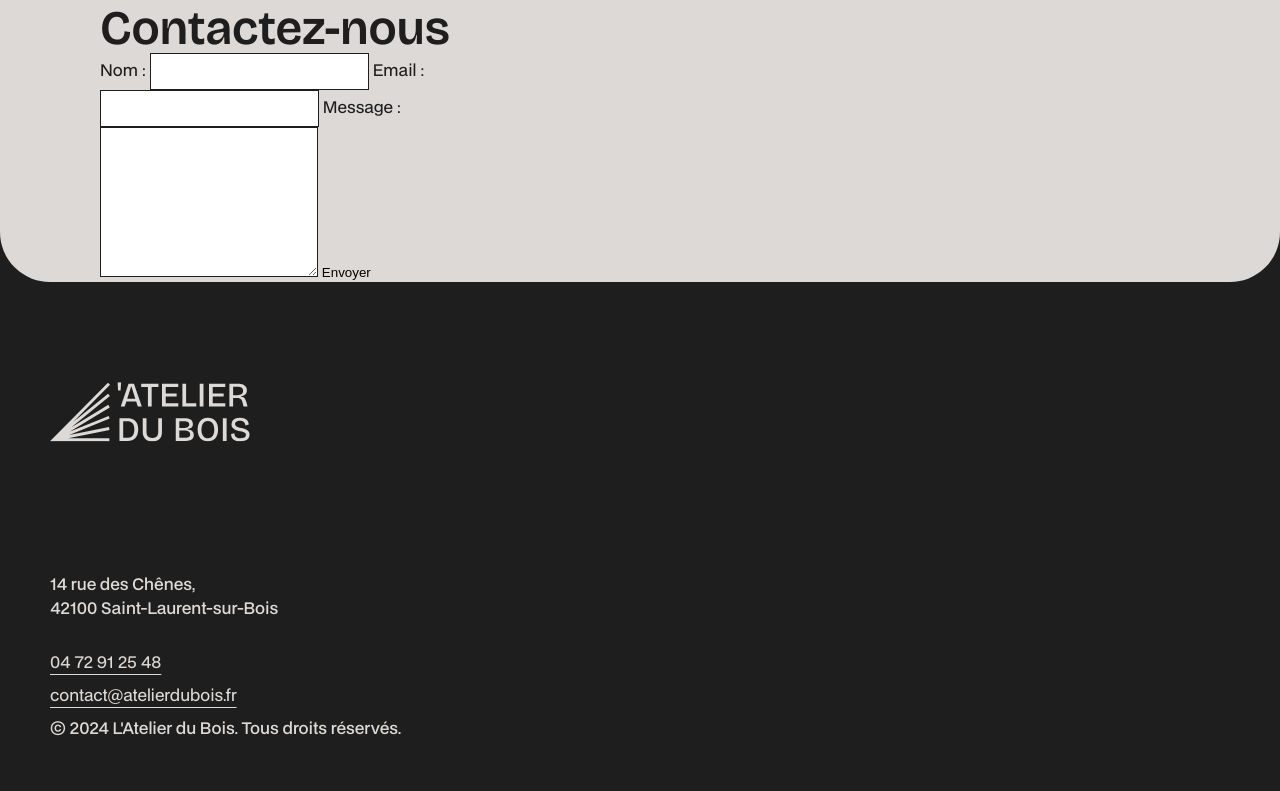
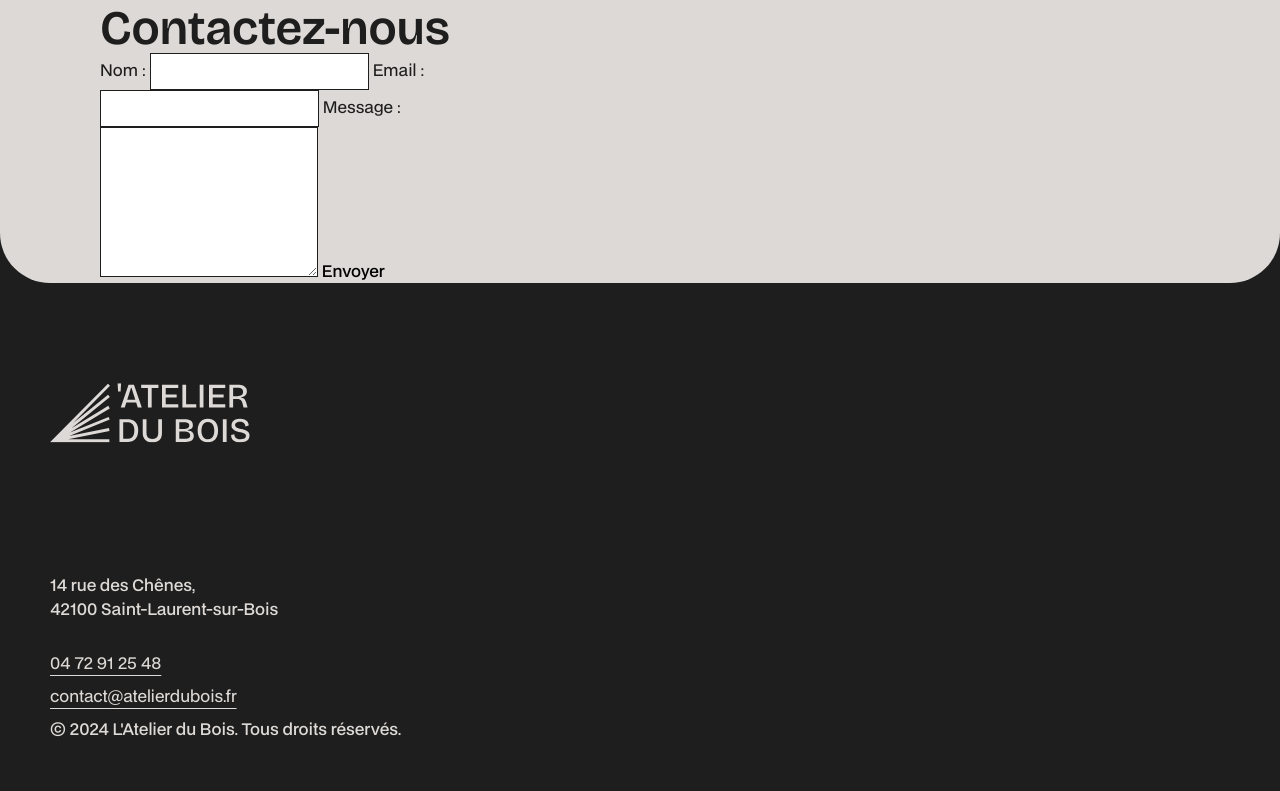
Before and after one commit to fannysaez/AtelierDuBois, a PHP site: page /contact.php in a window 1280 px wide. Shown: the part 97-888 px from the top of the page. Before the commit the page ends 833 px from the top, so only its background shows below. Run offline with PHP 8.4, Linux system fonts and the light colour scheme.

Commit message:
mise à jour globals.css

```diff
--- a/assets/css/globals.css
+++ b/assets/css/globals.css
@@ -95,6 +95,10 @@ strong {
 }
 
 button {
+    font-family: var(--font-bdo);
+    font-size: var(--font-size-p);
+    font-weight: var(--font-weight-regular);
+    line-height: var(--line-height-p);
     background: none;
     border: none;
 }
```
